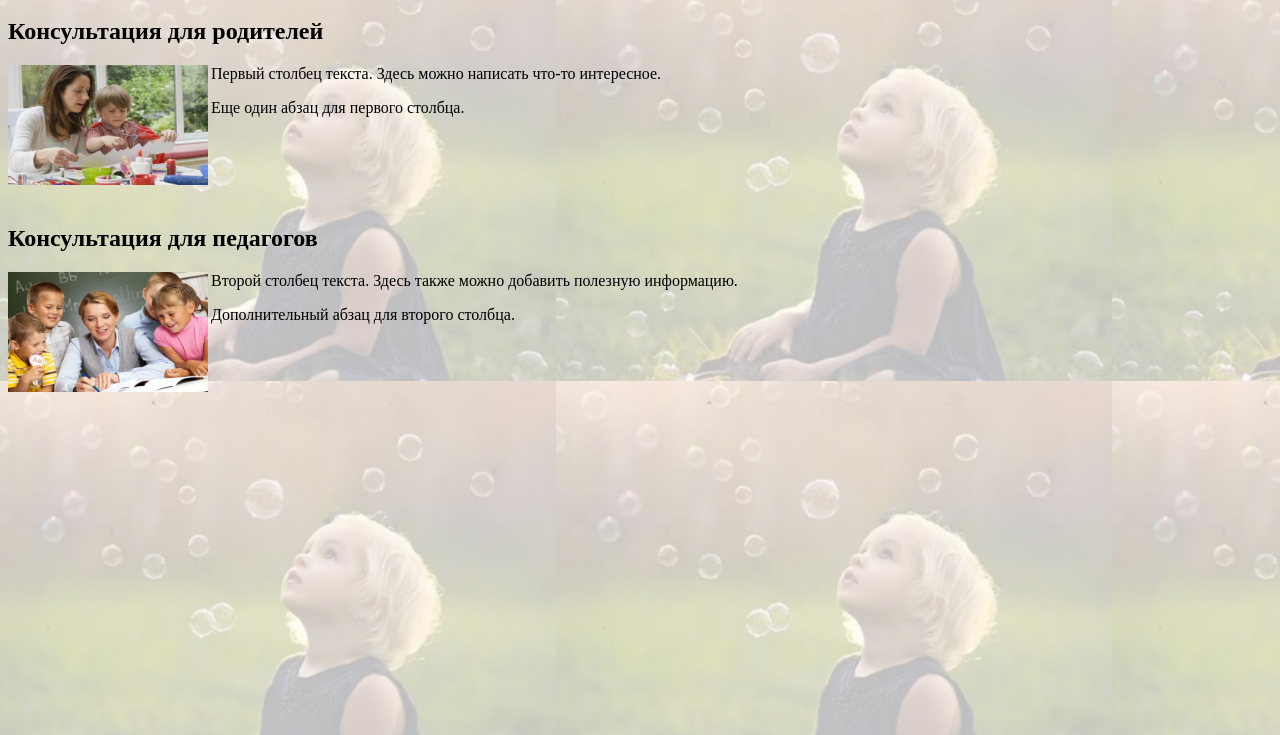
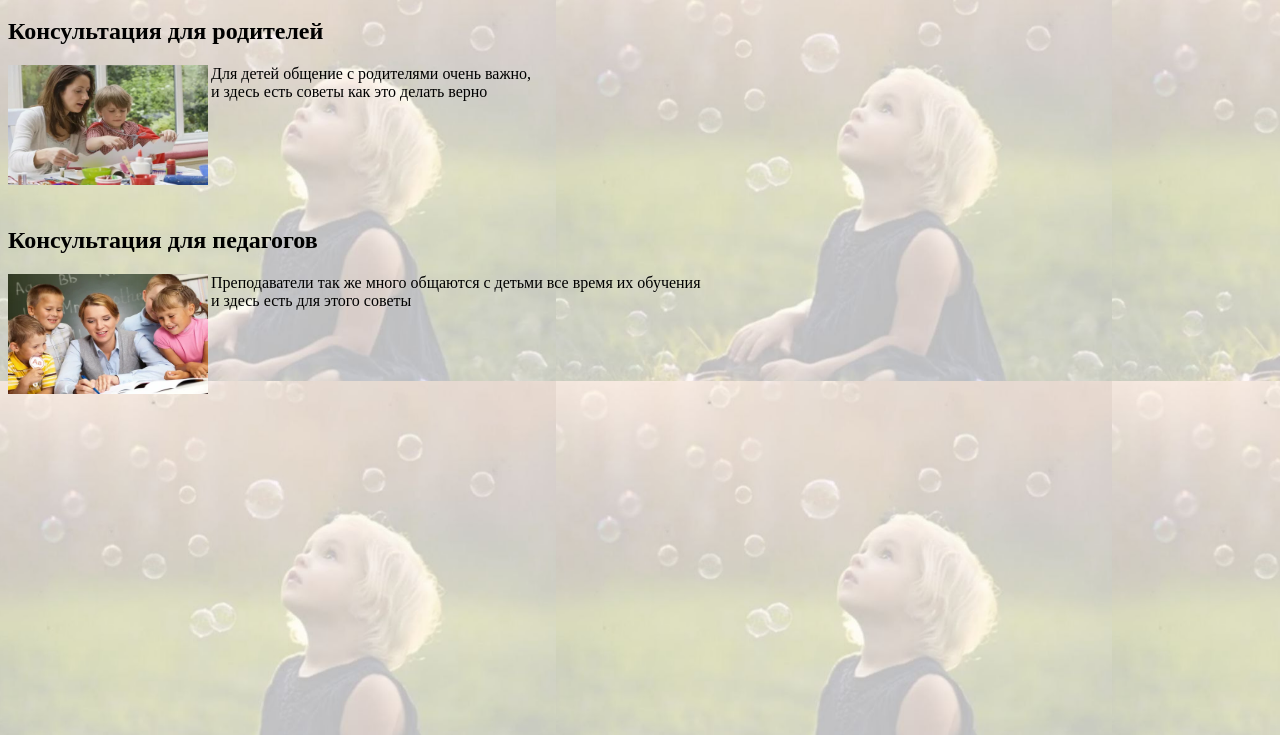
Before and after one commit to bobby3303/konsultacii, a plain HTML site: page index.html in a window 1280 px wide. Shown: the part 65-800 px from the top of the page. Drawn offline with Linux system fonts and the light colour scheme.

Commit message:
Update index.html

```diff
--- a/index.html
+++ b/index.html
@@ -10,14 +10,12 @@
 <div>
 	<h2>Консультация для родителей</h2>
 	<a href="rod.html"><img src="rod.png" align ="left" height = "120" width = "200"></a>
-	<p>Первый столбец текста. Здесь можно написать что-то интересное.</p>
-	<p>Еще один абзац для первого столбца.</p>
-	<br><br><br><br>
+	<p>Для детей общение с родителями очень важно, <br>и здесь есть советы как это делать верно</p>
+	<br><br><br><br><br>
 
 	<h2>Консультация для педагогов</h2>
 	<a href="ped.html"><img src="ped.png" align ="left" height = "120" width = "200"></a>
-	<p>Второй столбец текста. Здесь также можно добавить полезную информацию.</p>
-	<p>Дополнительный абзац для второго столбца.</p>
+	<p>Преподаватели так же много общаются с детьми все время их обучения<br> и здесь есть для этого советы</p>
 </div>
 
 </body>
```
